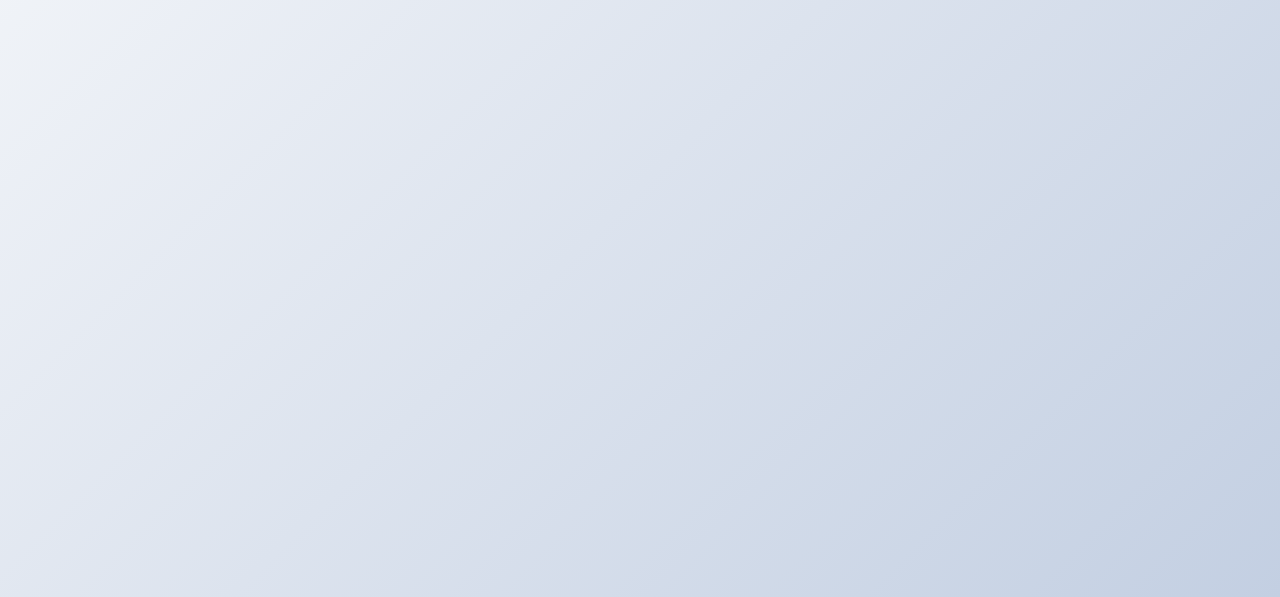
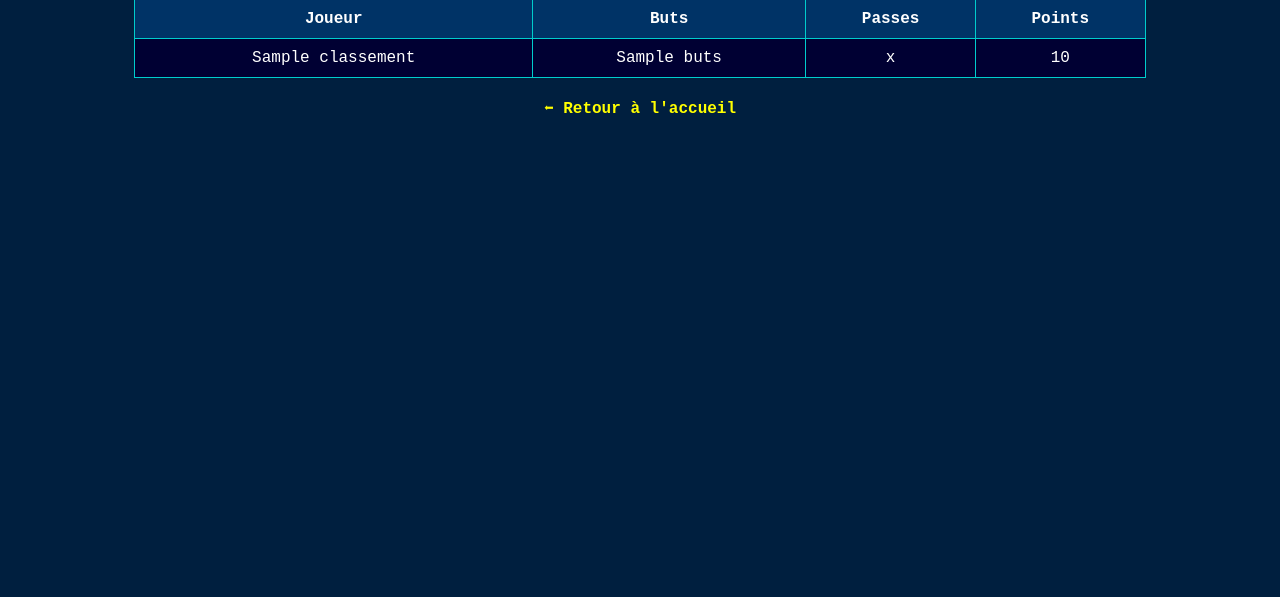
Before and after one commit to David9800-his/lesPlombiersAPP, a Flask app: template templates/player.html in a window 1280 px wide. Shown: the part 224-821 px from the top of the page. After the commit the page ends 337 px from the top, so only its background shows below. Run offline with Flask 3, Linux system fonts and the light colour scheme; the template is opened without the code that fills it: most values are stand-ins (such as "Sample title", 1, 10 or a date in 2020).

Commit message:
Fix syntax error in player.html template

```diff
--- a/templates/player.html
+++ b/templates/player.html
@@ -1,34 +1,72 @@
-
 <!DOCTYPE html>
 <html lang="fr">
 <head>
   <meta charset="UTF-8">
-  <title>Classement des joueurs - Les Plombiers</title>
-  <link rel="stylesheet" href="/static/style.css">
+  <title>Classement des Plombiers</title>
+  <style>
+    body {
+      background-color: #001f3f;
+      font-family: "Courier New", Courier, monospace;
+      color: #ffffff;
+      text-align: center;
+    }
+    h1 {
+      background-color: #003366;
+      padding: 20px;
+      color: #00ffff;
+      text-shadow: 1px 1px #000;
+    }
+    table {
+      margin: 20px auto;
+      width: 80%;
+      border-collapse: collapse;
+      background-color: #000033;
+    }
+    th, td {
+      border: 1px solid #00cccc;
+      padding: 10px;
+    }
+    th {
+      background-color: #003366;
+    }
+    a {
+      color: #ffff00;
+      text-decoration: none;
+      font-weight: bold;
+    }
+    .gif-container {
+      margin: 20px;
+    }
+  </style>
 </head>
 <body>
-  <h1>Classement des joueurs</h1>
-  <table class="ranking-table">
+  <h1>🏒 Classement Général - Les Plombiers 🏒</h1>
+
+  <div class="gif-container">
+    <img src="https://media.giphy.com/media/l41lVw9D3ldm3Jk9S/giphy.gif" alt="GIF Hockey" width="100">
+  </div>
+
+  <table>
     <thead>
       <tr>
-        <th>Nom</th>
-        <th>Prénom</th>
+        <th>Joueur</th>
         <th>Buts</th>
         <th>Passes</th>
         <th>Points</th>
       </tr>
     </thead>
     <tbody>
-      {% for joueur in classement %}
+      {% for joueur, stats in classement %}
       <tr>
-        <td>{{ joueur.nom }}</td>
-        <td>{{ joueur.prenom }}</td>
-        <td>{{ joueur.buts }}</td>
-        <td>{{ joueur.passes }}</td>
-        <td>{{ joueur.buts + joueur.passes }}</td>
+        <td>{{ joueur }}</td>
+        <td>{{ stats.buts }}</td>
+        <td>{{ stats.passes }}</td>
+        <td>{{ stats.buts + stats.passes }}</td>
       </tr>
       {% endfor %}
     </tbody>
   </table>
+
+  <p><a href="/">⬅ Retour à l'accueil</a></p>
 </body>
 </html>
```
